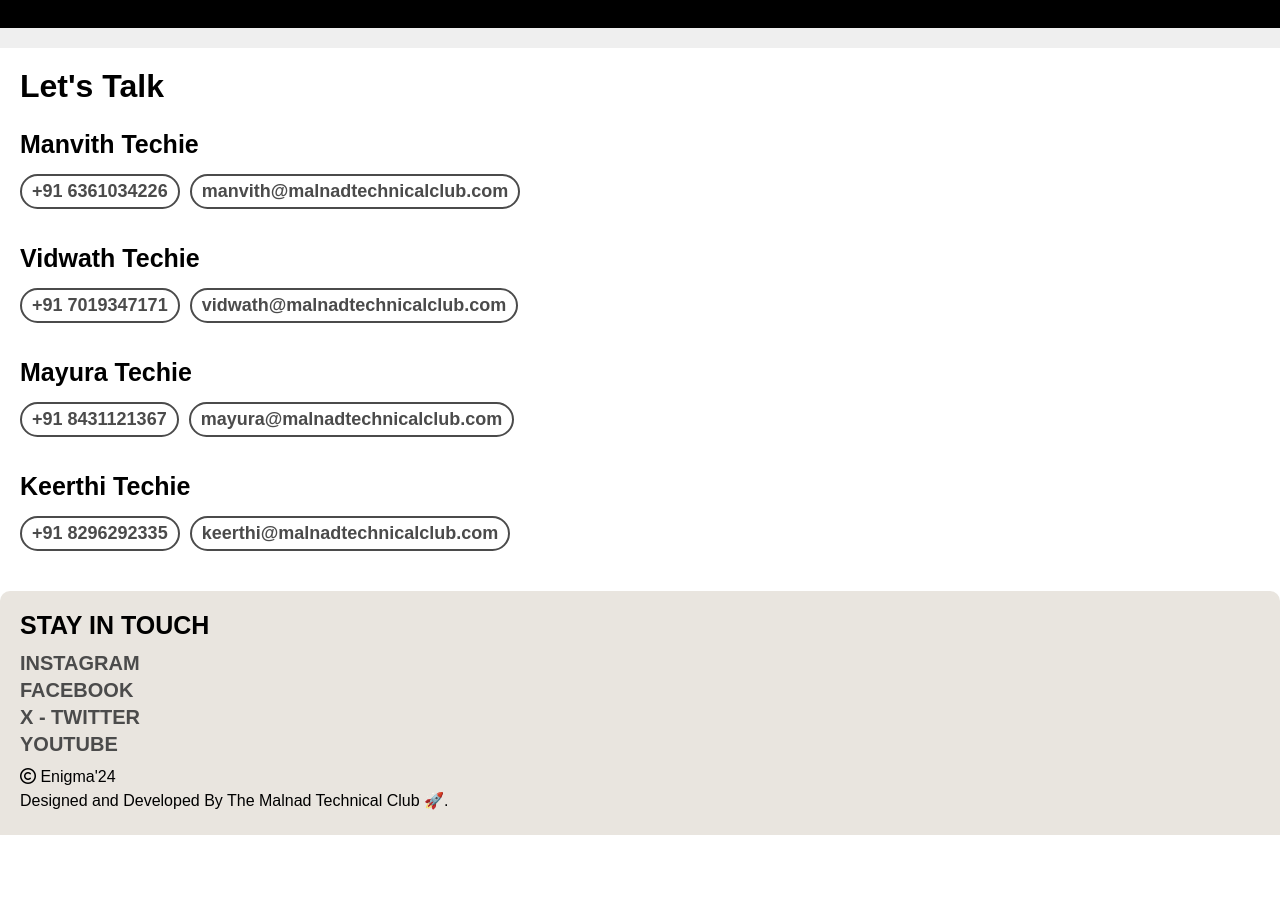
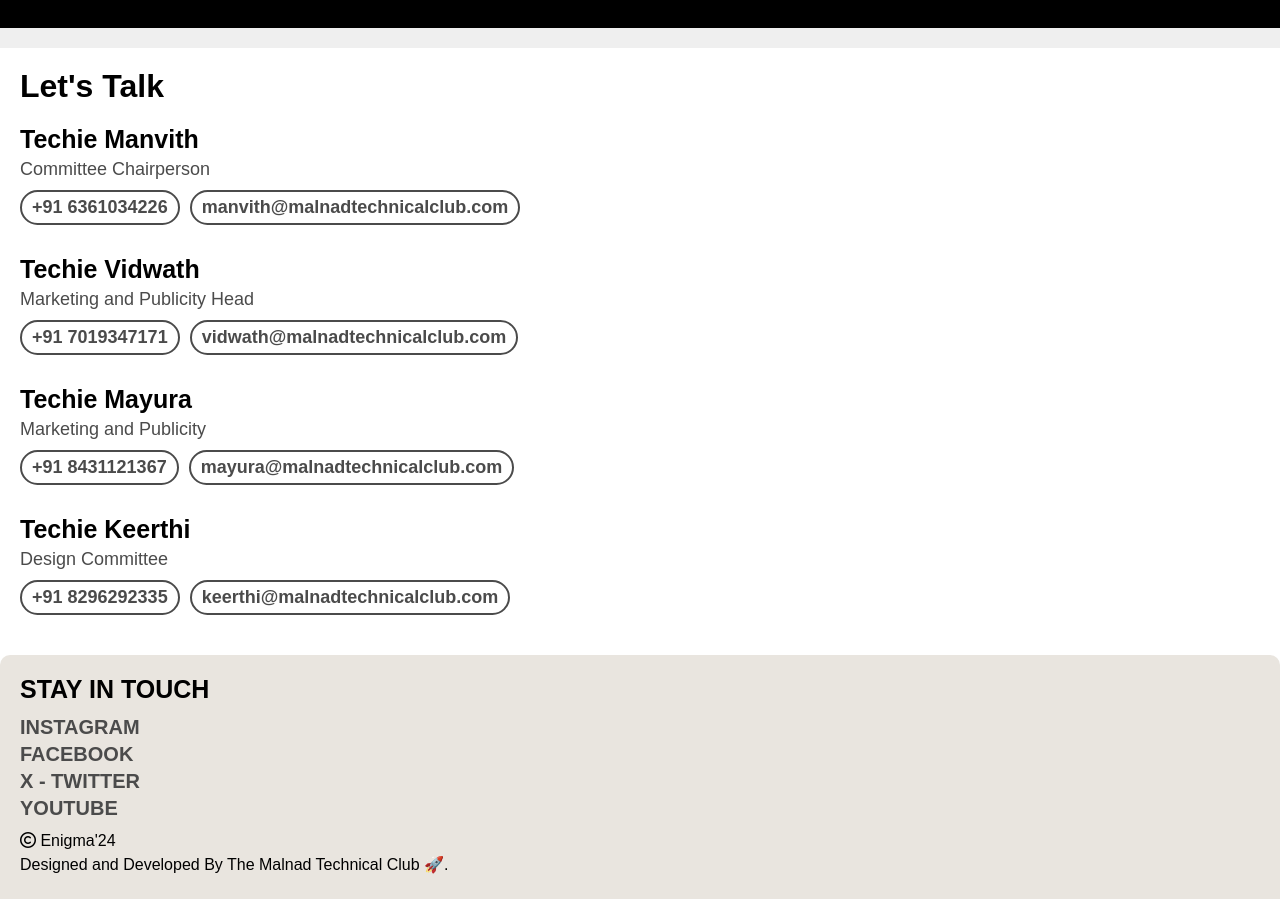
Before and after one commit to SanjayChoodamani/marketing, a React (Vite) app: page / in a window 1280 px wide. Shown: the part 5494-6393 px from the top of the page. Before the commit the page ends 6329 px from the top, so only its background shows below. Built offline with nearby package versions, Linux system fonts and the light colour scheme; a web font is replaced by a local one.

Commit message:
updating designs

```diff
--- a/src/components/Contact.jsx
+++ b/src/components/Contact.jsx
@@ -6,28 +6,32 @@ export default function Contact(){
             <div className='contact-person'>
                 <h1>Let's Talk</h1>
                 <div className='contact-card'>
-                    <p>Manvith Techie</p>
+                    <p className='name'>Techie Manvith</p>
+                    <p className='designation'>Committee Chairperson</p>
                     <div className='num'>
                         <a href='tel:+916361034226'>+91 6361034226</a>
                         <a href='mailto: manvith@malnadtechnicalclub.com'>manvith@malnadtechnicalclub.com</a>
                     </div>
                 </div>
                 <div className='contact-card'>
-                    <p>Vidwath Techie</p>
+                    <p className='name'>Techie Vidwath</p>
+                    <p className='designation'>Marketing and Publicity Head</p>
                     <div className='num'>
                         <a href='tel:+917019347171'>+91 7019347171</a>
                         <a href='mailto: vidwath@malnadtechnicalclub.com'>vidwath@malnadtechnicalclub.com</a>
                     </div>
                 </div>
                 <div className='contact-card'>
-                    <p>Mayura Techie</p>
+                    <p className='name'>Techie Mayura </p>
+                    <p className='designation'>Marketing and Publicity</p>
                     <div className='num'>
                         <a href='tel:+918431121367'>+91 8431121367</a>
                         <a href='mailto: mayura@malnadtechnicalclub.com'>mayura@malnadtechnicalclub.com</a>
                     </div>
                 </div>
                 <div className='contact-card'>
-                    <p>Keerthi Techie</p>
+                    <p className='name'>Techie Keerthi</p>
+                    <p className='designation'>Design Committee</p>
                     <div className='num'>
                         <a href='tel:+918296292335'>+91 8296292335</a>
                         <a href='mailto: keerthi@malnadtechnicalclub.com'>keerthi@malnadtechnicalclub.com</a>
--- a/src/styles/Contact.css
+++ b/src/styles/Contact.css
@@ -31,12 +31,18 @@
     }
 
 }
-.contact-card p{
+.name{
     font-size: 25px;
     font-weight: bold;
-    margin: 10px 0px;
+    margin: 5px 0px;
 }
 
+.designation{
+    font-size: 18px;
+    font-weight: normal;
+    margin-bottom: 5px;
+    color: rgb(75, 75, 75);
+}
 
 .contact-card a{
     font-size: 18px;
--- a/src/styles/Events.css
+++ b/src/styles/Events.css
@@ -28,6 +28,22 @@
     gap: 10px 0px;
 }
 
+@media (max-width: 1120px){
+    .event-heading-text h1{
+        font-size: 2.5rem;
+        width: 70%;
+    }
+
+    .event-container{
+        justify-content: center;
+        margin: 20px 0px;
+        display: grid;
+        grid-template-columns: repeat(2, 0.2fr);
+        gap: 10px 0px;
+    }
+}
+
+
 @media (max-width: 480px){
     .event-heading-text h1{
         font-size: 2rem;
--- a/src/styles/Hero.css
+++ b/src/styles/Hero.css
@@ -94,6 +94,14 @@
     z-index: 0;
 }
 
+@media (max-width:1120px) {
+
+    .Hero-content h1 {
+        font-size: 10rem;
+    }
+
+}
+
 @media (max-width:768px) {
     .Hero-content h3 {
         font-size: 20px;
--- a/src/styles/Invest.css
+++ b/src/styles/Invest.css
@@ -40,6 +40,36 @@
     top: 10%;
 }
 
+@media (max-width: 1120px) {
+    .invest-design{
+        display: flex;
+        gap: 0px 20px;
+        padding: 20px;
+    }
+
+    .invest-text{
+        height: min-content;
+        position: relative;
+        top: 50%;
+        width:80%;
+    }
+
+    .invest-card{
+        height: 65%;
+        width: 75%;
+    }
+
+    .invest-card img{
+        height: 40px;
+        width: 40px;
+        margin: 10px 0px;
+    }
+    .invest-card h2{
+        font-size: 1.6rem;
+    }
+
+}
+
 @media (max-width: 480px) {
     .invest-design{
         height: fit-content;
--- a/src/styles/Sponsors.css
+++ b/src/styles/Sponsors.css
@@ -34,6 +34,9 @@
 
 
 @media (max-width: 480px){
+    .spons{
+        width: 90%;
+    }
     .spons-heading{
         font-size: 1.35rem;
     }
```
